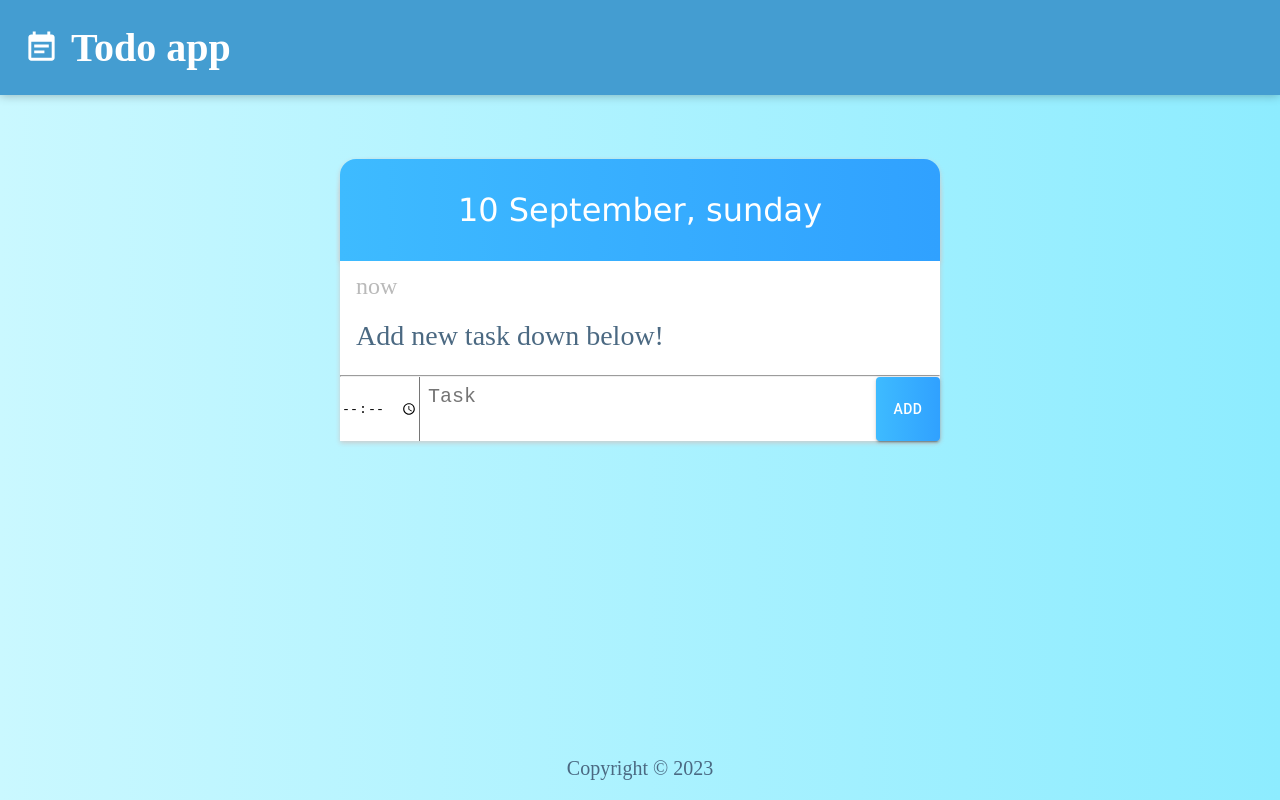
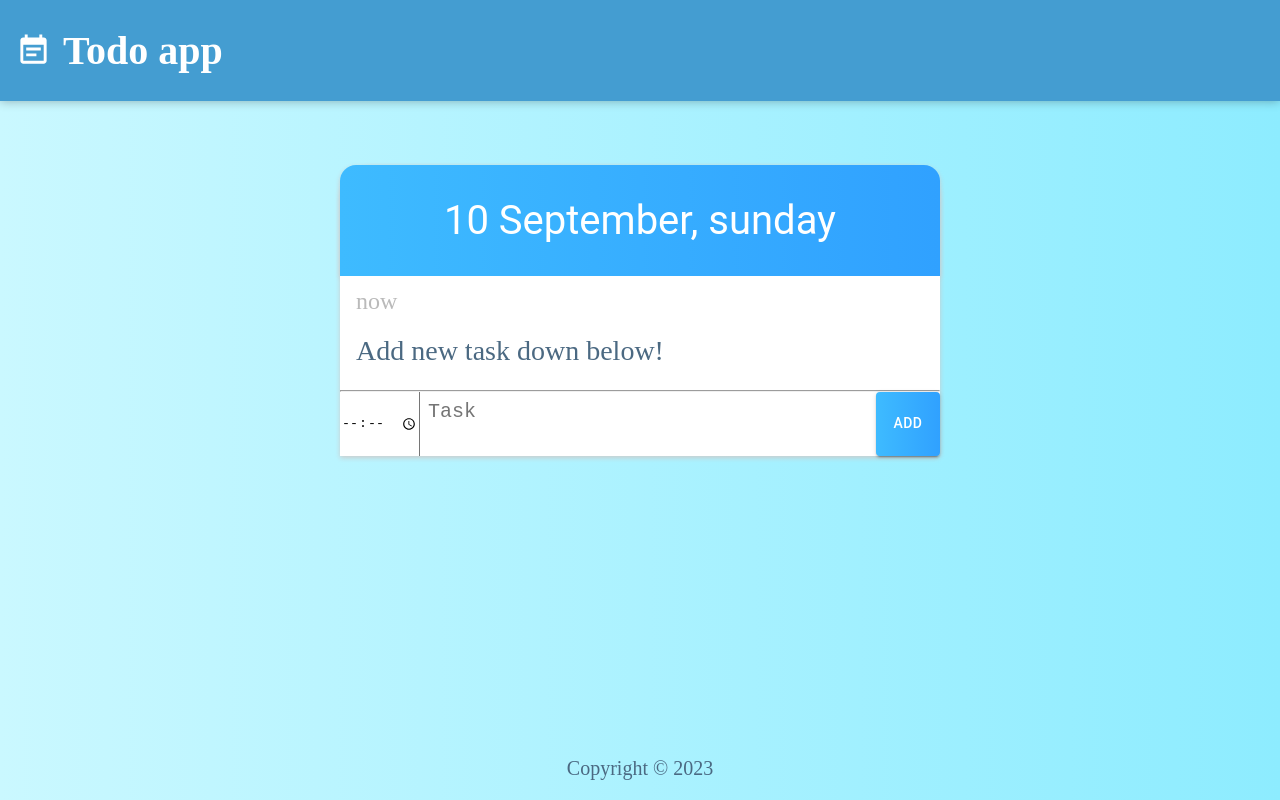
Before and after one commit to Xenko10/todo-app, a React (Vite) app: page / in a window 1280 px wide. Built offline with nearby package versions, Linux system fonts and the light colour scheme.

Commit message:
code refactor

```diff
--- a/public/styles.css
+++ b/public/styles.css
@@ -8,35 +8,31 @@ body {
   margin: 0;
 }
 
-/* site layout */
-
-body > div {
+#root {
   display: flex;
   flex-direction: column;
   align-items: center;
   min-height: 100vh;
 }
 
-/* header */
-
-.logo {
+.header {
   background-color: #449dd1;
   box-shadow: 0 0 10px 0 rgba(0, 0, 0, 0.3);
-  font-size: 2.5rem;
-  color: white;
-
-  margin: 0;
-  padding: 1.5rem;
 
   box-sizing: border-box;
   width: 100%;
+}
+
+.logo {
+  color: white;
+  font-size: 2.5rem;
 
   display: flex;
   align-items: center;
   gap: 0.75rem;
+
+  margin-left: 1rem;
 }
-
-/* main section display */
 
 .todo-display {
   margin-top: 4rem;
@@ -46,8 +42,6 @@ body > div {
   border-radius: 2rem 2rem 0.25rem 0;
   box-shadow: 0 2px 5px #ccc;
 }
-
-/* date header */
 
 .date-header {
   background: rgb(62, 187, 255);
@@ -65,11 +59,10 @@ body > div {
 
   text-align: center;
   color: white;
+  font-size: 2.5rem;
   font-weight: normal;
-  font-family: Verdana, Geneva, Tahoma, sans-serif;
+  font-family: "Roboto", sans-serif;
 }
-
-/* content - time and task */
 
 .item {
   background-color: white;
@@ -115,8 +108,6 @@ hr {
   margin: 0;
   grid-column: span 2;
 }
-
-/* form */
 
 form {
   appearance: none;
--- a/src/Header.jsx
+++ b/src/Header.jsx
@@ -2,8 +2,10 @@ import EventNoteIcon from "@mui/icons-material/EventNote";
 
 export default function Header() {
   return (
-    <h1 className='logo'>
-      <EventNoteIcon fontSize='large' /> Todo app
-    </h1>
+    <div className='header'>
+      <h1 className='logo'>
+        <EventNoteIcon fontSize='large' /> Todo app
+      </h1>
+    </div>
   );
 }
```
